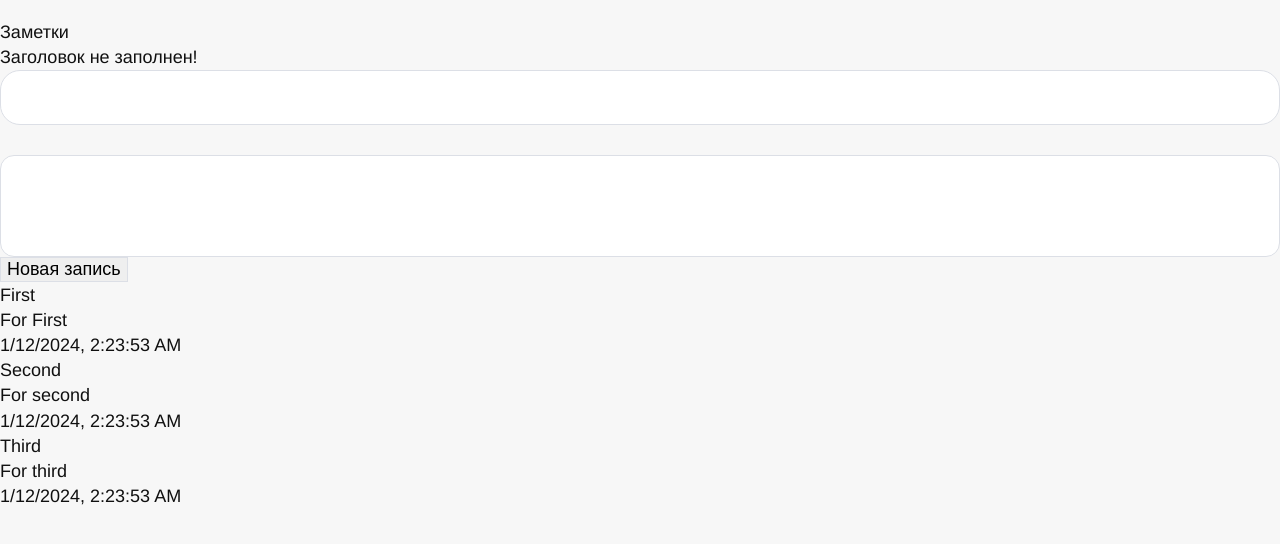
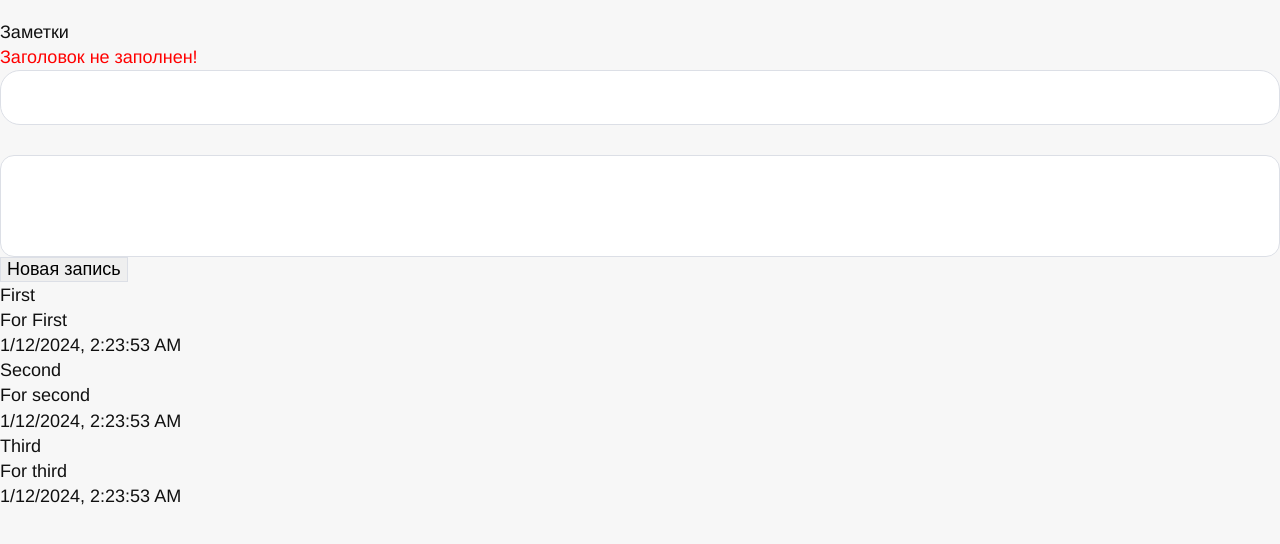
Before and after one commit to frostyx-vk/vue-todo, a Vue app: page / in a window 1280 px wide. Both pictures are taken after a click on the button "Новая запись". Shown: the top 544 px of the page. Built offline with nearby package versions, Linux system fonts and the light colour scheme.

Commit message:
add message component

```diff
--- a/src/App.vue
+++ b/src/App.vue
@@ -5,9 +5,7 @@
         <div class="container">
           <h1>{{ title }}</h1>
 
-          <div class="message" v-if="message">
-            <p>{{ message }}</p>
-          </div>
+          <message v-if="message" :message="message"/>
 
           <div class="new-note">
             <input type="text" v-model="note.title">
@@ -33,8 +31,11 @@
 </template>
 
 <script>
-
+import message from '@/components/Message.vue'
 export default {
+  components: {
+    message,
+  },
   data() {
     return {
       title: 'Заметки',
--- /dev/null
+++ b/src/components/Message.vue
@@ -0,0 +1,22 @@
+<template>
+    <div class="message">
+        <p>{{ message }}</p>
+    </div>
+</template>
+
+<script>
+export default {
+    props: {
+        message: {
+            type: String,
+            required: true,
+        }
+    }
+}
+</script>
+
+<style scoped>
+    p {
+        color: red;
+    }
+</style>
```
